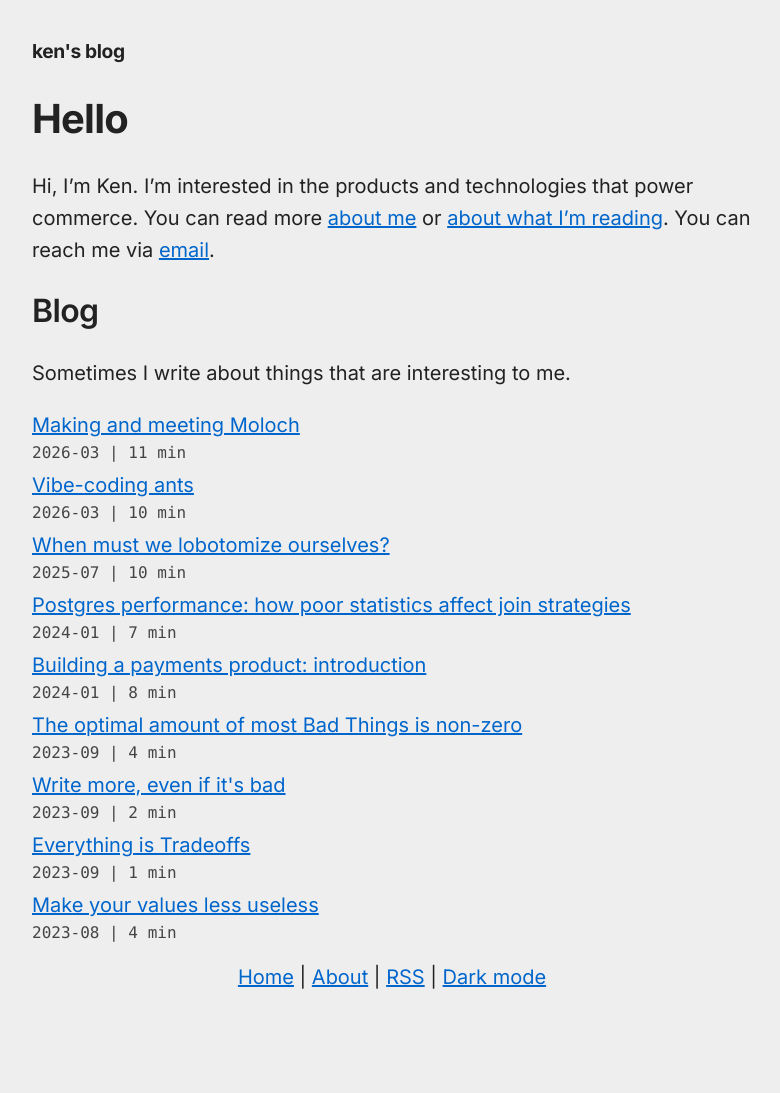
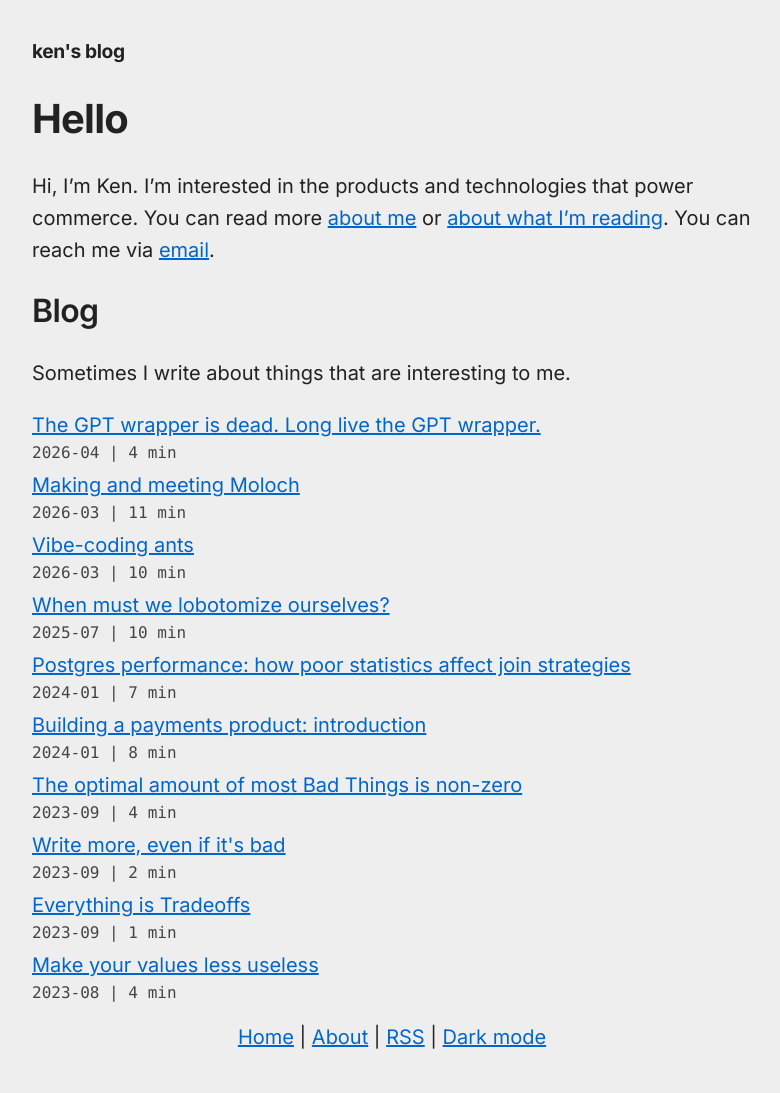
Before and after one commit to Taxes/taxes.github.io, a Jekyll site: the page built from index.md, in a window 1280 px wide. Shown: the whole page, without its empty margins (248-1028 px from the left). Built offline with Jekyll 4.4.1, drawn with Linux system fonts in a browser that asks for light colours; before the commit the page ends 1033 px from its top, so only the background shows below that; part of the change alters nothing that is shown.

Commit message:
new post + center images

```diff
--- /dev/null
+++ b/_posts/2026-04-22-long-live-the-gpt-wrapper.md
@@ -0,0 +1,69 @@
+---
+layout: post
+title: "The GPT wrapper is dead. Long live the GPT wrapper."
+slug: long-live-the-gpt-wrapper
+date: 2026-04-22
+published: true
+---
+
+# The GPT wrapper is dead. Long live the GPT wrapper.
+
+*Agentic harnesses didn't just fall out of a coconut tree.*
+
+![](/assets/images/wrapper-harness-same-picture.jpg)
+
+The death of the GPT wrapper has been greatly exaggerated. Modern harnesses are just GPT wrappers rebranded.
+
+Before you go looking for your pitchfork, consider this. Claude Code, Codex, and Cursor are all GPT wrappers in the most meaningful sense: programs that decide what to put into a model and what to do with the output. These are also among the most useful AI products I've used.
+
+Those statements may seem contradictory, but they're actually the same. Harnesses are the only source of context application developers can control. Context dominates every other lever combined. Ergo, harnesses become the only real way to differentiate.
+
+## The model exists only in the context that the harness provides.
+
+When claiming that something is the most important thing ever, it is prudent to define the thing. Context, loosely, is everything the model reads. Less loosely, it's the token sequence that is handed to the function. That sentence is intentionally in the passive voice, because coming up with increasingly creative and useful sources of input token sequences is by far the most interesting area in AI research right now.
+
+At its most basic - think of a chatbot - context consists of a prompt. A marginally more sophisticated setup prepends a system prompt to the user-provided message. Early LLM applications - so-called GPT-wrappers - were basically just prompt engineering, tweaking system and application prompts.
+
+There are two problems with that. First, if your moat is a block of text you prepend to an LLM call, you don't have a moat. Hence, GPT wrapper (derogatory).
+
+But also, and perhaps more importantly, having a real live human decide what goes into the context window is so uninspired. Plus humans rather infamously don't scale as well as computers.
+
+The real fun comes when the system itself decides. All of the fun work to be done in AI lies here, and that is barely hyperbole. A system that can parse a user's request, decide what's relevant, analyze, fetch, format, wrap, and so on, effectively provides a cheat sheet to the model. It can take the model's response and decide what to do next, including invoking additional programs.
+
+That system is the harness.
+
+The vocabulary of AI over the last two years provides prima facie evidence. Agents. RAG. Context engineering. Memory. MCP. Tool use. Chain of thought.
+
+These are all labels for different ways of providing context and interpreting outputs.
+
+And these are moves that are only made possible through a harness. Harnesses can be as simple as loops that force an LLM to keep going beyond its natural stopping point. They can be as complex as agentic coding tools, and that complexity grows release-by-release.
+
+It might be a case of everything looking like a nail when I've just picked up a hammer, but it's an idea I can't get off my mind. The last two years of AI progress, rather than being a parade of new ideas, is actually one idea being explored and dissected from every angle.
+
+If you're building an application on top of an LLM, you can effectively treat the weights as frozen and the hyperparameters as nuisances.
+
+The only dimension your product can change is the context.
+
+## Context engineering, née GPT wrapper, reborn as the agentic harness.
+
+Broke: the [bitter lesson](http://www.incompleteideas.net/IncIdeas/BitterLesson.html) means harnesses will be obsoleted as base model capabilities improve.
+
+Woke: harnesses can still be useful despite the improving capabilities of base models.
+
+Bespoke: harnesses will become increasingly important *because of* the improving capabilities of base models.
+
+If the base model is the durable moat, you'd expect the labs to act like it. Selling API access, guarding the training data, obsessively scaling the base model. Letting the ecosystem figure out what to do with the outputs. This was the dominant sentiment from 2023-2024.
+
+Everything changed when Claude Code attacked. Anthropic's harness bets drove them to close the gap with - and arguably overtake - OpenAI. In January, Anthropic formally [announced](https://www.anthropic.com/news/introducing-anthropic-labs) their Labs team doubling down on harness-based capabilities like Skills, Cowork, and browser usage. In response, OpenAI has poured resources into Codex, Operator, and Projects. Everyone is racing to ship improved tool use, memory features, and multi-step workflows. These are not side projects, as OpenAI's [public pivot](https://www.theverge.com/ai-artificial-intelligence/911118/openai-memo-cro-ai-competition-anthropic) makes clear. Harnesses are now a main bet.
+
+This shift coincided with the weights gap closing faster than expected. Open and semi-open models - DeepSeek, Qwen, Llama, Mistral, etc. - are narrowing the gap to the frontier from years to months. The distance between the best model and a good-enough model is rapidly shrinking across a rapidly-increasing portion of use cases. The labs are responding by moving up the stack.
+
+Examine the revealed preference. Even while labs swear oaths on model superiority as their defining edge, their product roadmaps and strategy reveal their bets on the context layer and domain-specific harnesses. They're betting that being better at calling the function captures more value and does so more durably than producing the function itself.
+
+## Can we break the wrapper reincarnation cycle? Sources say no.
+
+This could change. A sufficiently large frontier jump could reopen the gap (as every lab reiterates in the weeks leading up to a new model).
+
+But it's difficult to reconcile the belief that AGI-ish capabilities are just a few years out and will be worth orders of magnitude more than current applications with increasing investment in product, applications, and harnesses. The diversion only makes sense if capabilities are plateauing or applications will continue to deliver durable value.
+
+Right now, every major lab is investing in a harness hedge. That hedge itself is informative.
--- a/assets/css/style.css
+++ b/assets/css/style.css
@@ -129,3 +129,11 @@ margin-left: 15px;
 .post-meta-separator {
     margin: 0 0em;
 }
+
+/* Post images: centered and responsive */
+.post-content img {
+    display: block;
+    margin: 1.5rem auto;
+    max-width: 100%;
+    height: auto;
+}
```
Also changed, not shown: assets/images/wrapper-harness-same-picture.jpg (added).
